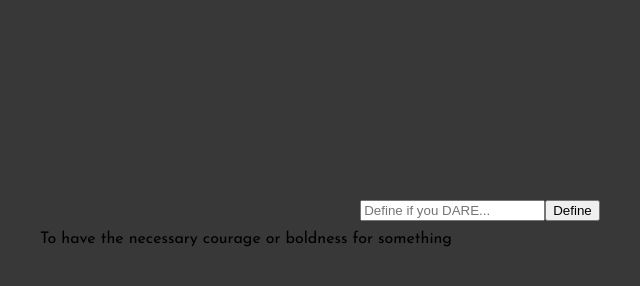
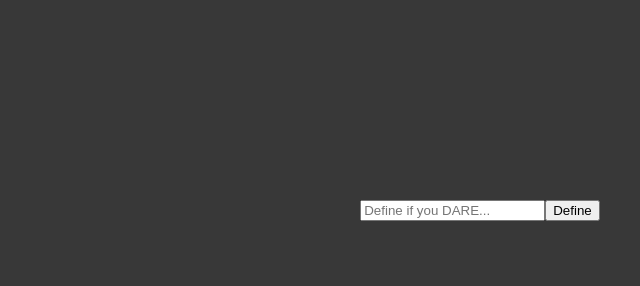
Before and after one commit to BrayMurph/Dict-Pic, a plain HTML site: page index.html in a window 1280 px wide. Shown: the whole page, without its empty margins (160-800 px from the left). Drawn offline with nearby package versions, Linux system fonts and the light colour scheme.

Commit message:
clean up

```diff
--- a/assets/js/script.js
+++ b/assets/js/script.js
@@ -33,7 +33,6 @@ function wordApi(wordUrl) {
 //add word to url for giph
 function handleSearchFormSubmit (event) {
   event.preventDefault();
-  //var definite = "/definitions"
   var searchInputVal = document.querySelector(".searchWord").value;
   var wordUrl = "https://wordsapiv1.p.rapidapi.com/words/";
   var gifUrlStart = "https://api.giphy.com/v1/gifs/search?api_key=sHdrKgH0F2FvUch4VPlNpZXnhV4IHZTI&q=";
@@ -66,9 +65,6 @@ function gifApi(gifUrl) {
       console.log('Fetch Giphy API Response \n-------------');
       console.log(data);
 
-      //trying to log first
-
-
       for (let i = 0; i < data.data.length; i++) {
         var gif = data.data[i].images.downsized.url;
         console.log(gif);
--- a/index.html
+++ b/index.html
@@ -18,8 +18,6 @@
 </head>
 <body>
 
-
-
     <div class="search">
     <input type= "text" name="searchText" class="searchWord" placeholder="Define if you DARE...">
     <button class="searchButton">Define</button>
@@ -27,12 +25,7 @@
 
     <div class="gifs" id = "giphyContainer"></div>
 
-
-
-    <div>To have the necessary courage or boldness for something</div>
-
     <div class="definition" id="define"></div>
-
 
     <script src="https://code.jquery.com/jquery-3.5.1.min.js"></script>
     <script src = "assets/js/script.js"></script>
```
